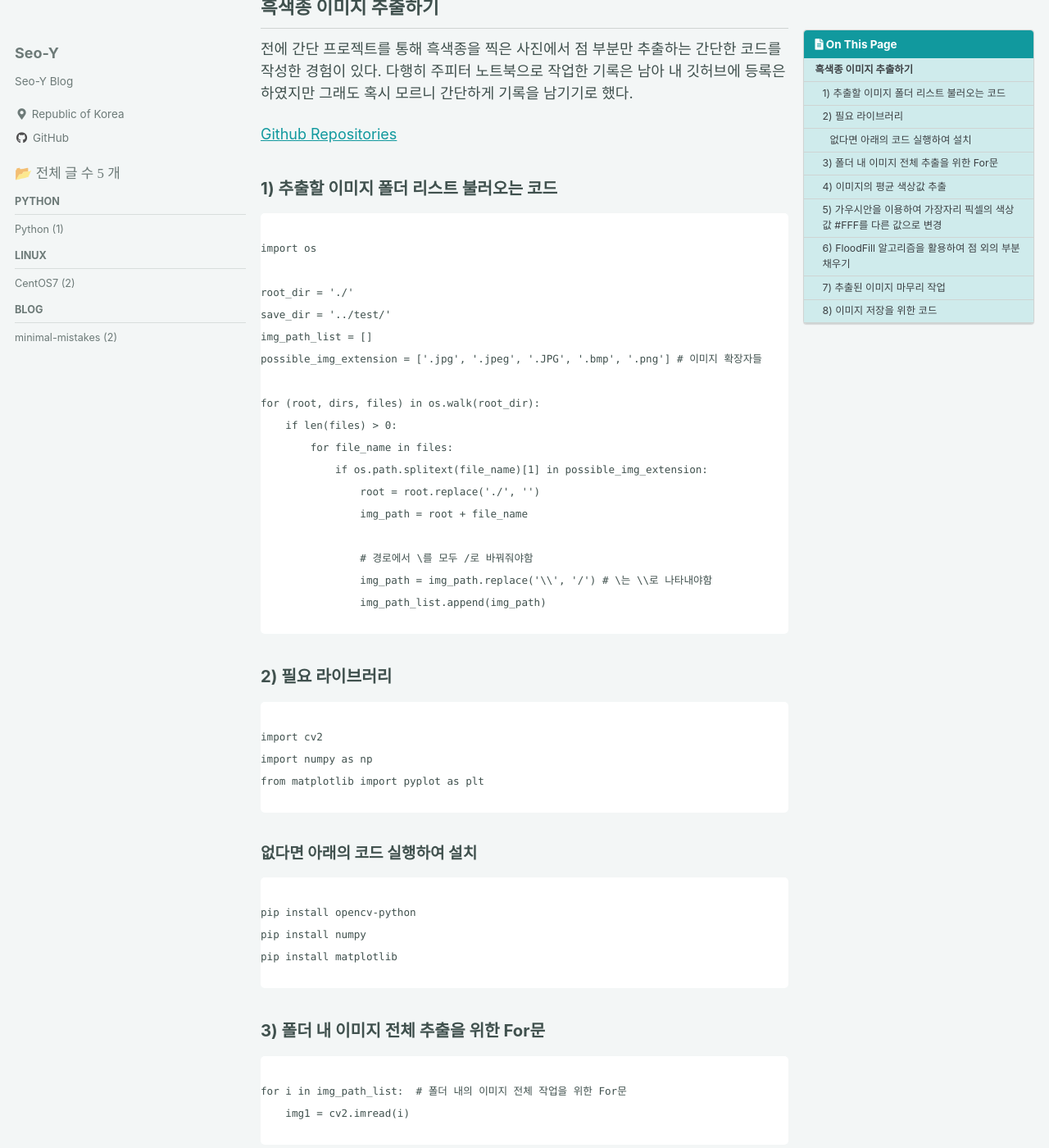
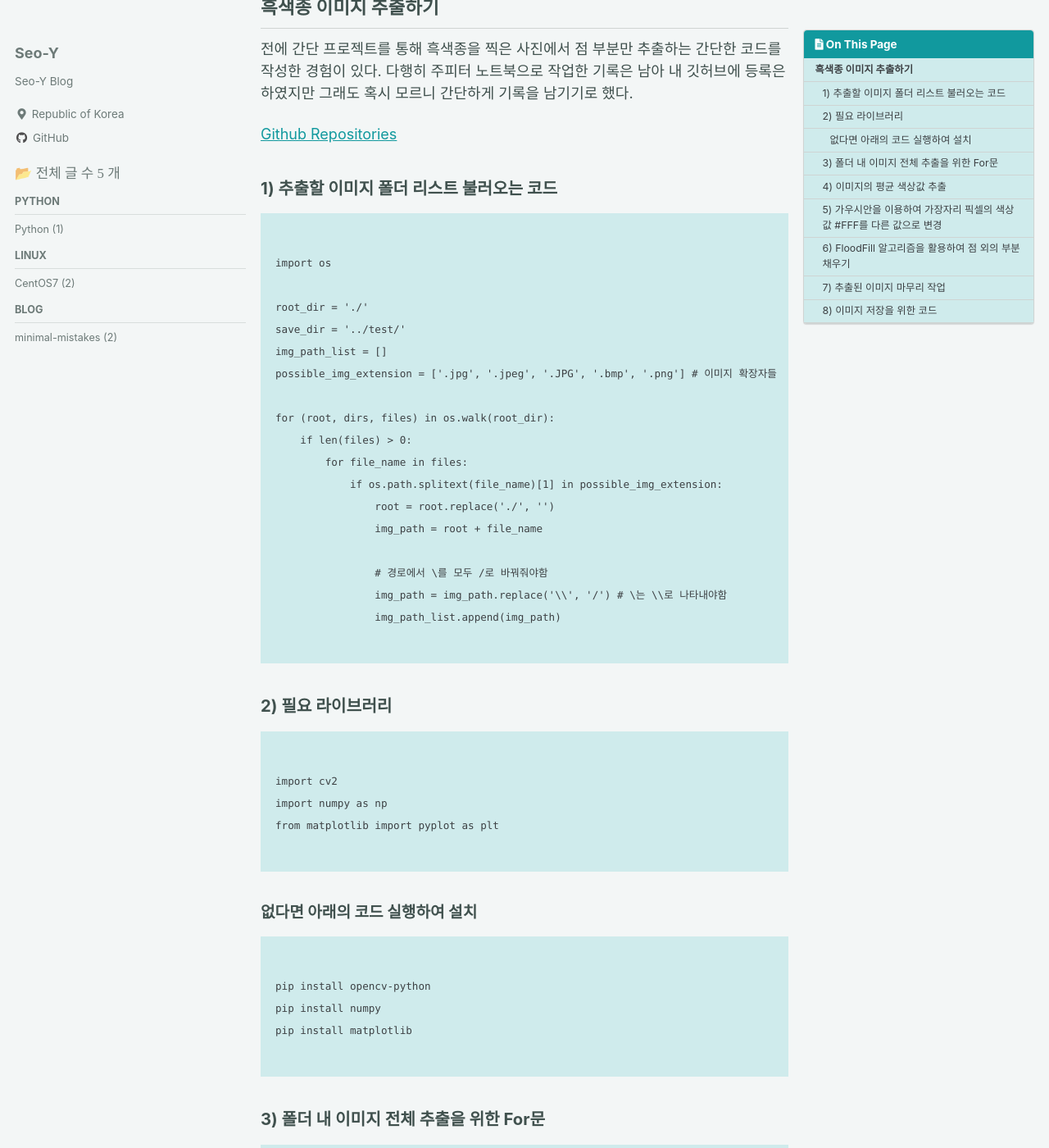
Before and after one commit to carudia/carudia.github.io, a Jekyll site: the page built from _posts/Python/2022-07-12-파이썬 이미지 추출.md, in a window 1280 px wide and 1400 px high, scrolled down 214 px. Shown: the whole window at 82% size. Built offline with Jekyll 4.4.1, drawn with Linux system fonts in a browser that asks for light colours; cached includes are drawn as plain includes.

Commit message:
Update _page.scss

```diff
--- a/_sass/minimal-mistakes/_page.scss
+++ b/_sass/minimal-mistakes/_page.scss
@@ -155,10 +155,11 @@ body {
   }
 
   pre {
-    background: white;
-    border-radius: 5px;
+    background-color: #CFEBEC;
+    padding: 1em;
     code {
       font-size: 0.7em;
+      color: #3D4144;
     }
   }
 
```
